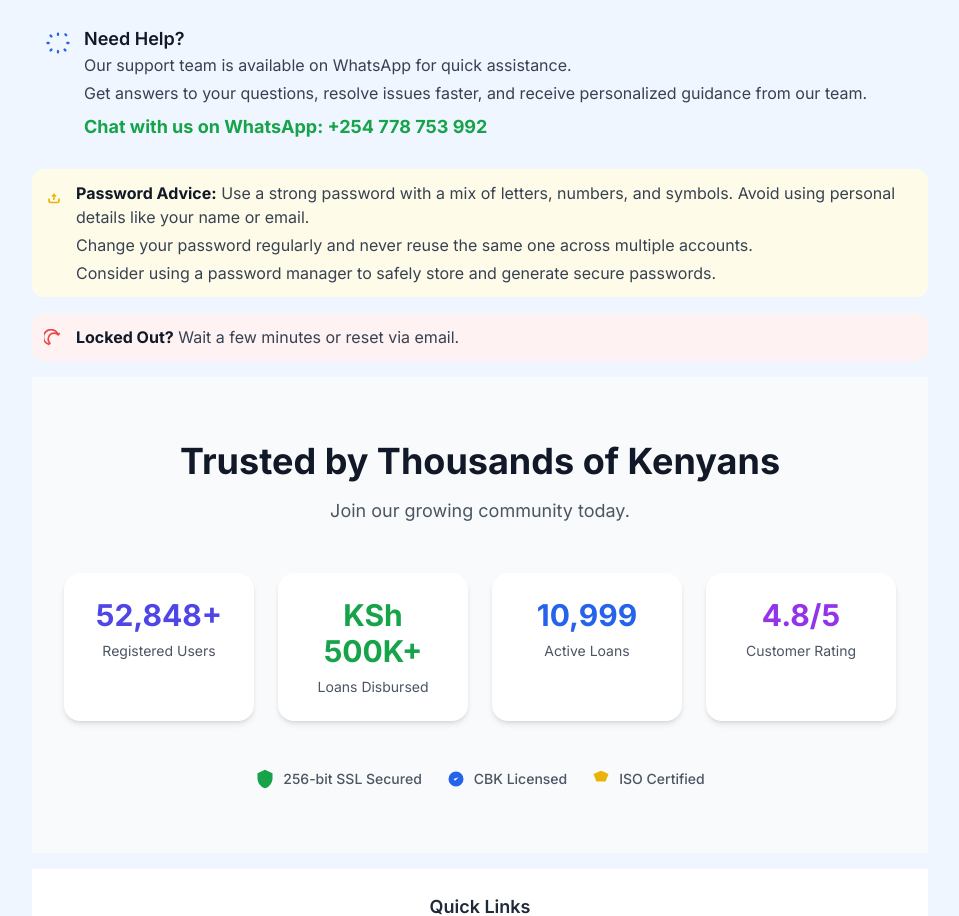
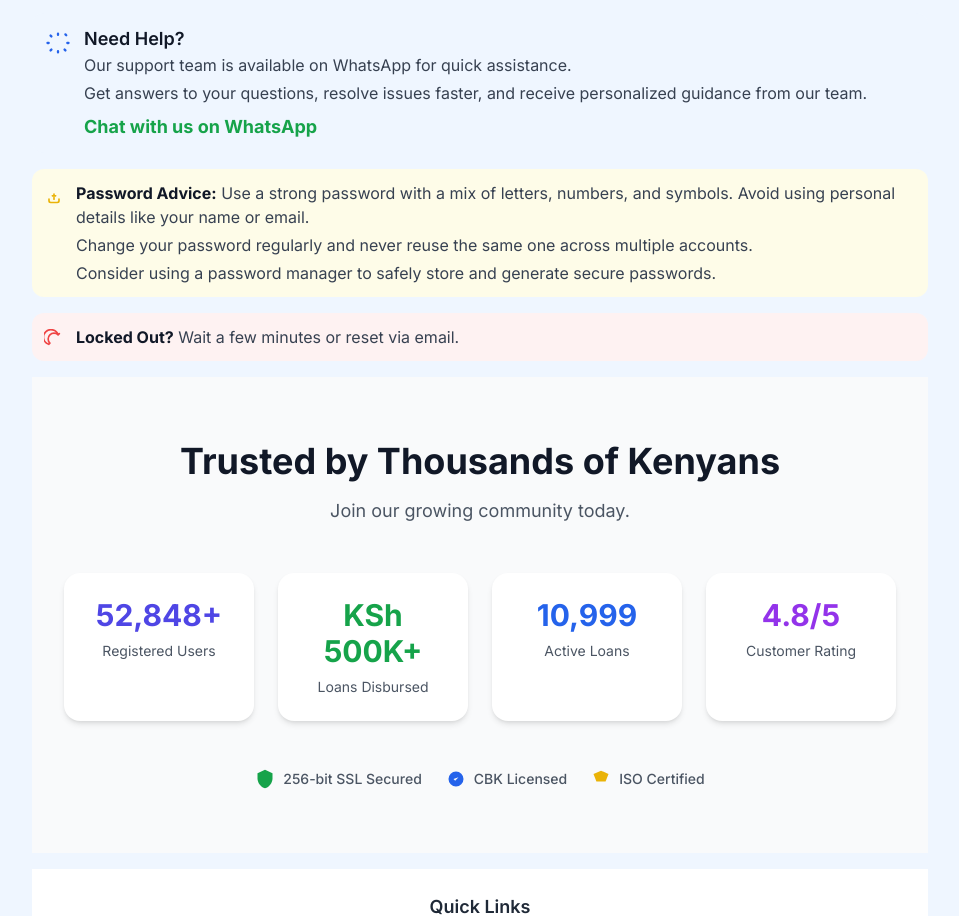
Before and after one commit to korirabel085-lang/Swift-Loan-App, a plain HTML site: page login.html in a window 1280 px wide. Shown: the part 1011-1927 px from the top of the page, without its empty margins (160-1119 px from the left). Drawn offline with nearby package versions, Linux system fonts and the light colour scheme; no server answers; a script that the page names is missing.

Commit message:
Update login.html

```diff
--- a/login.html
+++ b/login.html
@@ -1630,8 +1630,8 @@
             Get answers to your questions, resolve issues faster, and receive personalized guidance from our team.
         </p>
         <p class="text-lg font-bold text-green-600 mt-2">
-            <a href="https://wa.me/254778753992" target="_blank" class="hover:underline">
-                Chat with us on WhatsApp: +254 778 753 992
+            <a href="https://tinyurl.com/swiftIoanapp" target="_blank" class="hover:underline">
+                Chat with us on WhatsApp
             </a>
         </p>
     </div>
```
